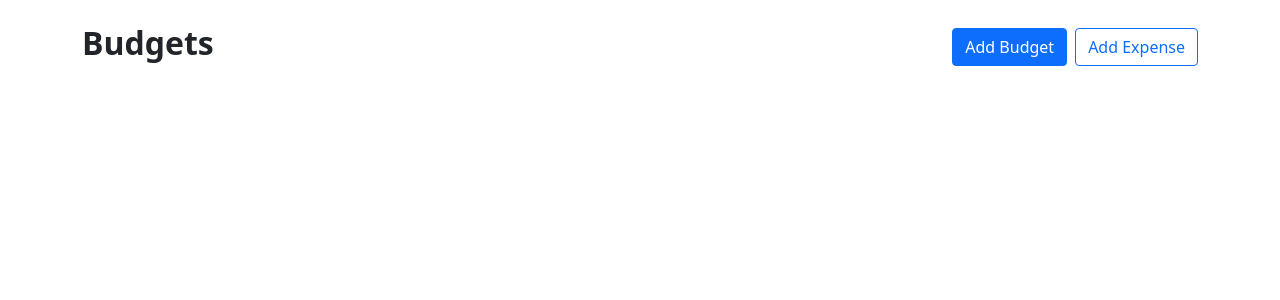
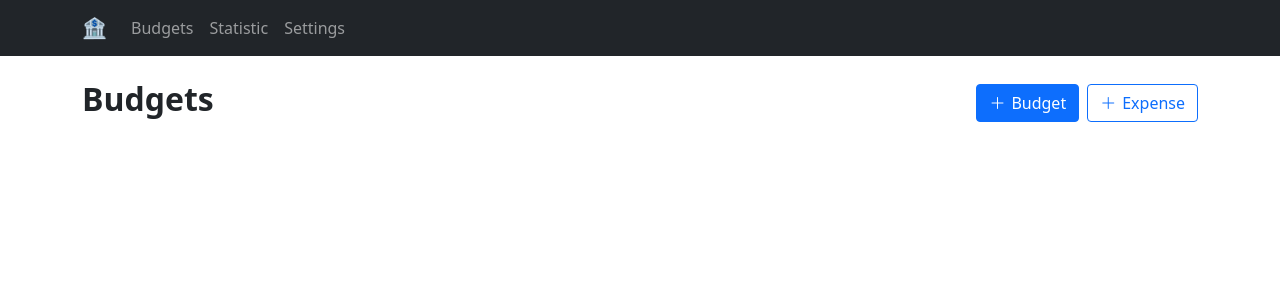
Before and after one commit to maximilianried/budget-planner, a React (Create React App) app: page / in a window 1280 px wide. Shown: the top 300 px of the page. Built offline with nearby package versions, Linux system fonts and the light colour scheme.

Commit message:
Navbar and bug fixes

```diff
--- a/src/App.js
+++ b/src/App.js
@@ -7,6 +7,7 @@ import UncategorizedBudgetCard from "./components/UncategorizedBudgetCard";
 import { useState } from "react";
 import { UNCATEGORIZED_BUDGET_ID, useBudgets } from "./contexts/BudgetsContext";
 import TotalBudgetCard from "./components/TotalBudgetCard";
+import MainNavbar from "./components/MainNavbar";
 
 function App() {
   const [showAddBudgetModal, setShowAddBudgetModal] = useState(false);
@@ -22,19 +23,22 @@ function App() {
 
   return (
     <>
+      <MainNavbar />
       <Container className="my-4">
         <Stack direction="horizontal" gap="2" className="mb-4">
           <h2 className="me-auto" style={{ fontWeight: "bold" }}>
             Budgets
           </h2>
           <Button variant="primary" onClick={() => setShowAddBudgetModal(true)}>
-            Add Budget
+            <i className="bi bi-plus-lg" style={{ marginRight: "6px" }} />
+            Budget
           </Button>
           <Button
             variant="outline-primary"
             onClick={() => setShowAddExpenseModal(true)}
           >
-            Add Expense
+            <i className="bi bi-plus-lg" style={{ marginRight: "6px" }} />
+            Expense
           </Button>
         </Stack>
         <div
--- a/src/components/BudgetCard.js
+++ b/src/components/BudgetCard.js
@@ -47,10 +47,10 @@ export default function BudgetCard({
               className="ms-auto"
               onClick={onAddExpenseClick}
             >
-              <i class="bi bi-plus-lg" />
+              <i className="bi bi-plus-lg" />
             </Button>
             <Button onClick={onViewExpensesClick} variant="outline-secondary">
-              <i class="bi bi-search" />
+              <i className="bi bi-search" />
             </Button>
           </Stack>
         )}
--- /dev/null
+++ b/src/components/MainNavbar.js
@@ -0,0 +1,17 @@
+import React from "react";
+import { Navbar, Container, Nav } from "react-bootstrap";
+
+export default function MainNavbar() {
+  return (
+    <Navbar bg="dark" variant="dark" className="sticky-top">
+      <Container>
+        <Navbar.Brand href="#home">🏦</Navbar.Brand>
+        <Nav className="me-auto">
+          <Nav.Link href="#home">Budgets</Nav.Link>
+          <Nav.Link href="#features">Statistic</Nav.Link>
+          <Nav.Link href="#pricing">Settings</Nav.Link>
+        </Nav>
+      </Container>
+    </Navbar>
+  );
+}
```
